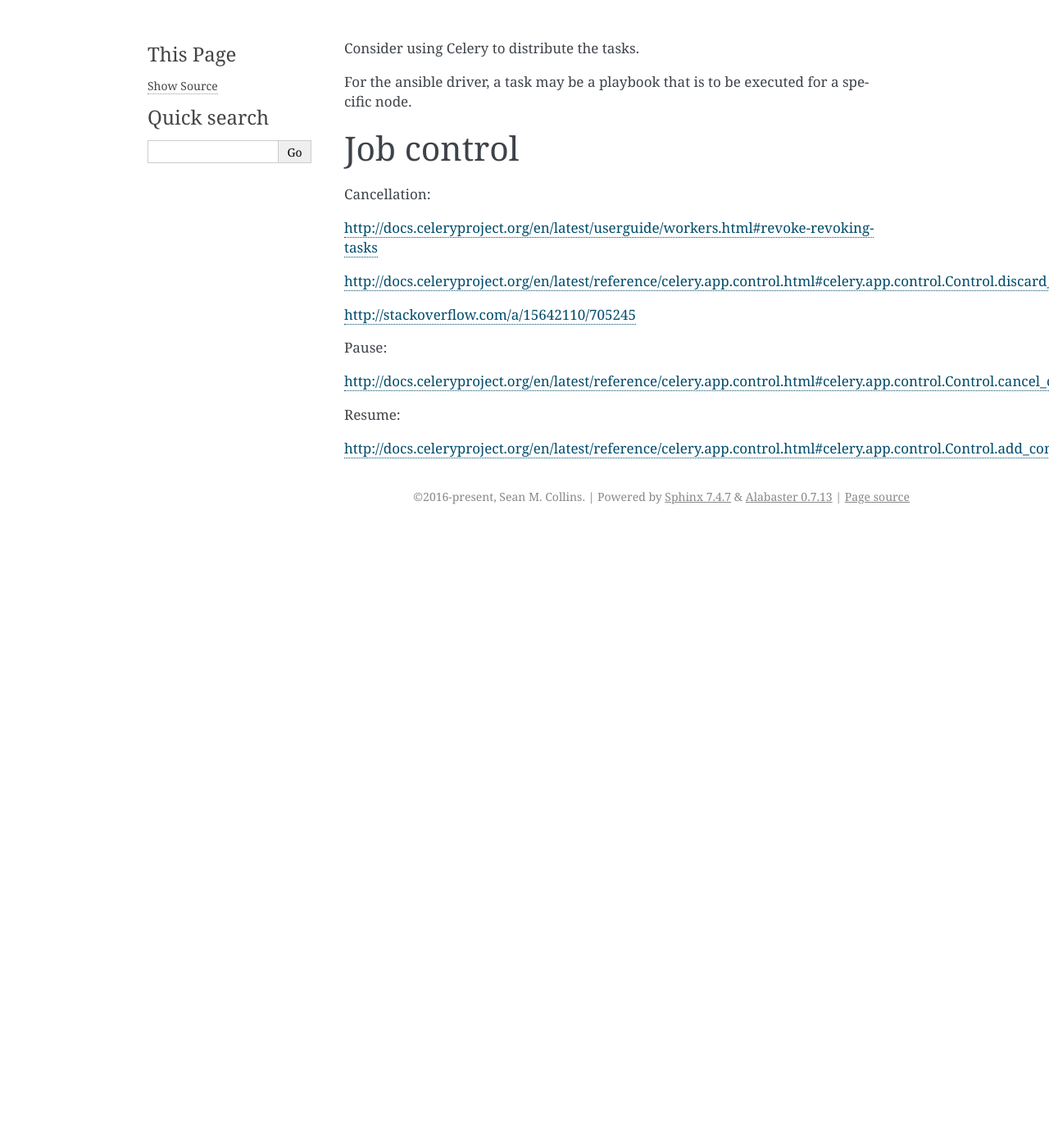
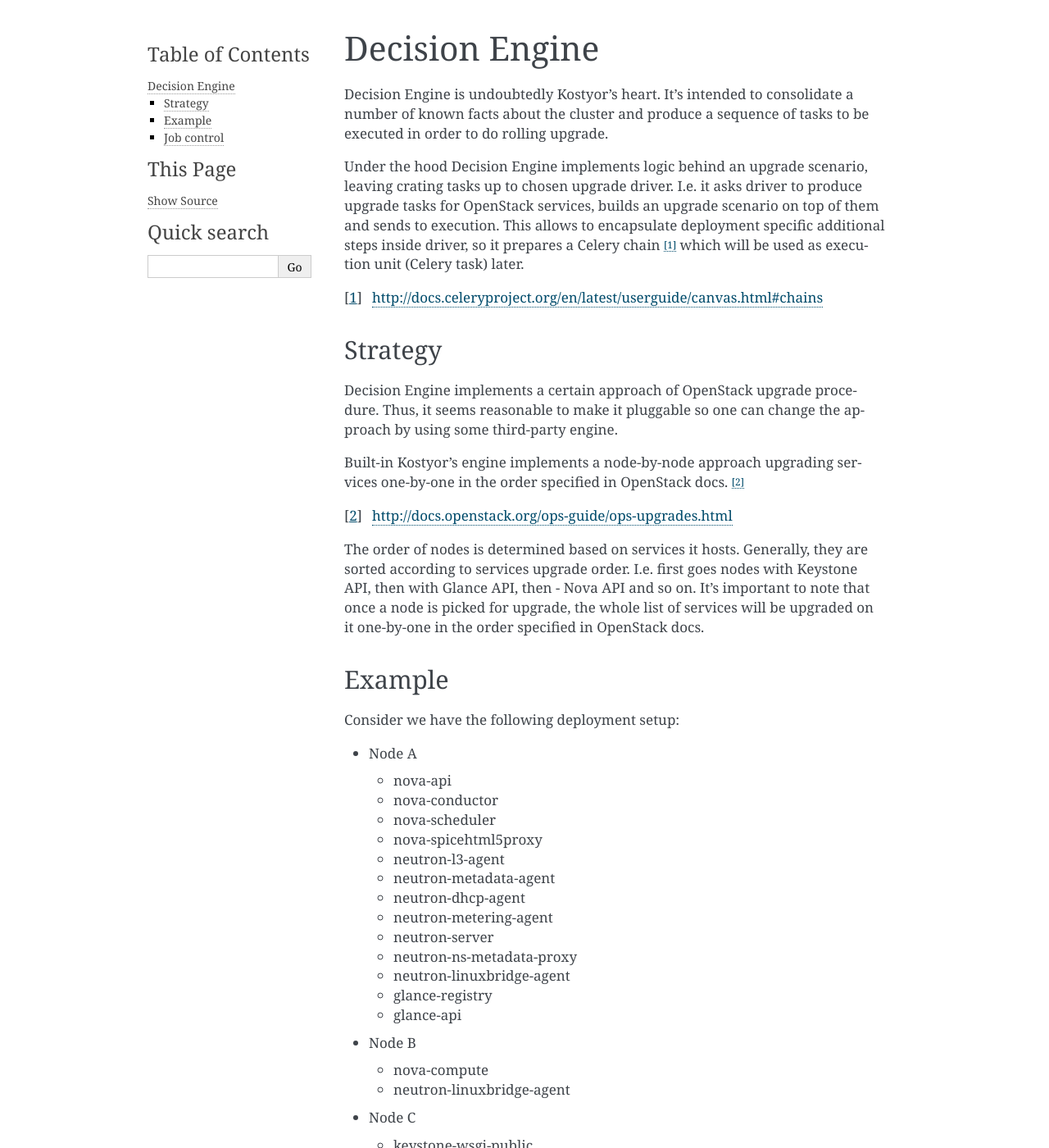
Before and after one commit to Mirantis/kostyor, a Sphinx documentation site: the page built from doc/source/decision_engine.rst, in a window 1280 px wide and 1400 px high. Shown: the whole window at 82% size. Built offline with Sphinx 7.4.7, drawn with Linux system fonts in a browser that asks for light colours; the version number could not be read and is left out; some of the changed text lies outside the part shown.

Commit message:
docs: How Decision Engine Works
This commit extends decision engine's section and shed lights onto how
it works exactly according to its implementation.

```diff
--- a/doc/source/decision_engine.rst
+++ b/doc/source/decision_engine.rst
@@ -1,9 +1,92 @@
+Decision Engine
+===============
+
+Decision Engine is undoubtedly Kostyor's heart. It's intended to consolidate
+a number of known facts about the cluster and produce a sequence of tasks
+to be executed in order to do rolling upgrade.
+
+Under the hood Decision Engine implements logic behind an upgrade scenario,
+leaving crating tasks up to chosen upgrade driver. I.e. it asks driver to
+produce upgrade tasks for OpenStack services, builds an upgrade scenario
+on top of them and sends to execution. This allows to encapsulate deployment
+specific additional steps inside driver, so it prepares a Celery chain [#]_
+which will be used as execution unit (Celery task) later.
+
+.. [#] http://docs.celeryproject.org/en/latest/userguide/canvas.html#chains
 
 
-Consider using Celery to distribute the tasks.
+Strategy
+--------
 
-For the ansible driver, a task may be a playbook that is to be
-executed for a specific node.
+Decision Engine implements a certain approach of OpenStack upgrade procedure.
+Thus, it seems reasonable to make it pluggable so one can change the approach
+by using some third-party engine.
+
+Built-in Kostyor's engine implements a node-by-node approach upgrading
+services one-by-one in the order specified in OpenStack docs. [#]_
+
+.. [#] http://docs.openstack.org/ops-guide/ops-upgrades.html
+
+The order of nodes is determined based on services it hosts. Generally, they
+are sorted according to services upgrade order. I.e. first goes nodes with
+Keystone API, then with Glance API, then - Nova API and so on. It's important
+to note that once a node is picked for upgrade, the whole list of services
+will be upgraded on it one-by-one in the order specified in OpenStack docs.
+
+
+Example
+-------
+
+Consider we have the following deployment setup:
+
+- Node A
+
+  - nova-api
+  - nova-conductor
+  - nova-scheduler
+  - nova-spicehtml5proxy
+  - neutron-l3-agent
+  - neutron-metadata-agent
+  - neutron-dhcp-agent
+  - neutron-metering-agent
+  - neutron-server
+  - neutron-ns-metadata-proxy
+  - neutron-linuxbridge-agent
+  - glance-registry
+  - glance-api
+
+- Node B
+
+  - nova-compute
+  - neutron-linuxbridge-agent
+
+- Node C
+
+  - keystone-wsgi-public
+  - keystone-wsgi-admin
+
+
+In that case, Decision Engine will prepare the following upgrade scenario:
+
+- Node C: keystone-wsgi-admin
+- Node C: keystone-wsgi-admin
+- Node A: glance-api
+- Node A: glance-registry
+- Node A: nova-conductor
+- Node A: nova-scheduler
+- Node A: nova-spicehtml5proxy
+- Node A: nova-api
+- Node A: neutron-server
+- Node A: neutron-linuxbridge-agent
+- Node A: neutron-l3-agent
+- Node A: neutron-dhcp-agent
+- Node A: neutron-metering-agent
+- Node A: neutron-metadata-agent
+- Node A: neutron-ns-metadata-proxy
+- Node B: nova-compute
+- Node B: neutron-linuxbridge-agent
+
+
 
 Job control
 -----------
```
